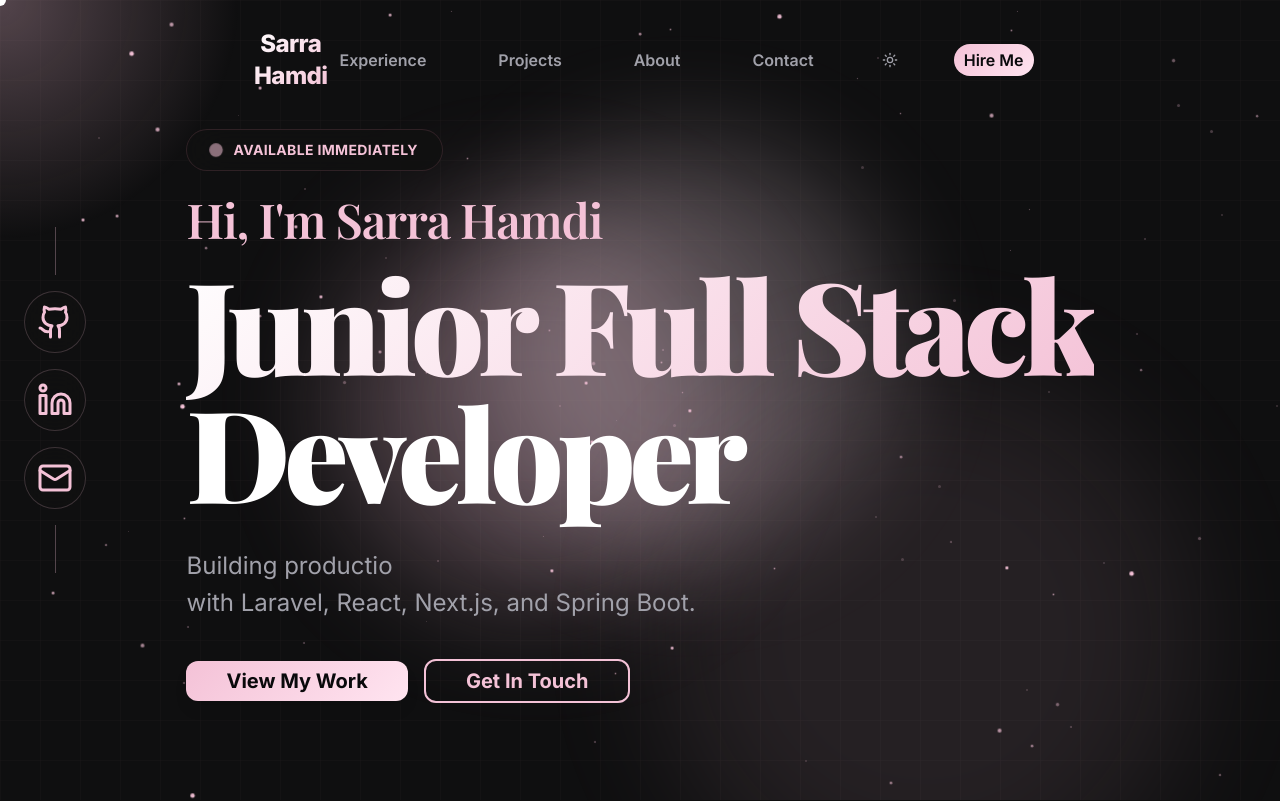
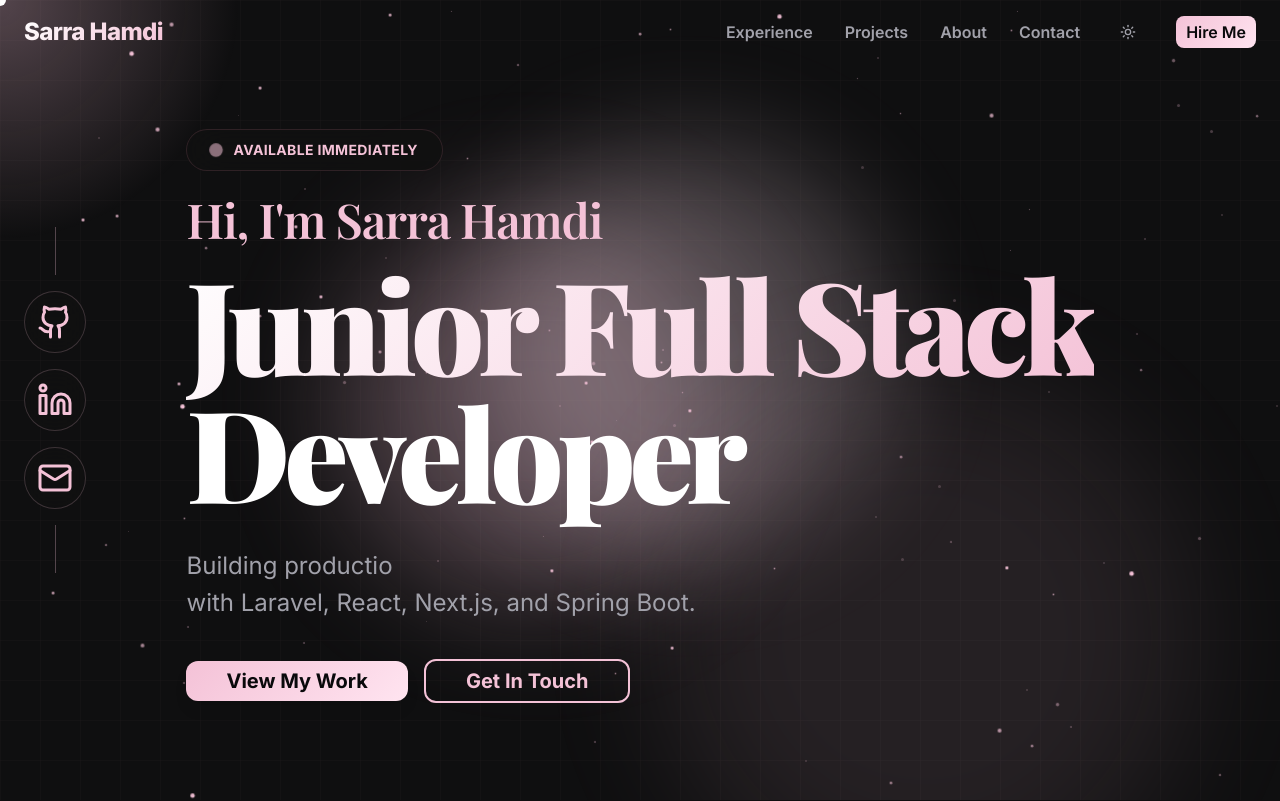
Before and after one commit to SarraHamdi11/portfolio, a Next.js app: page / in a window 1280 px wide. Shown: the top 801 px of the page. Built offline with nearby package versions, Linux system fonts and the light colour scheme; a web font is replaced by a local one.

Commit message:
Restore original navbar, fix cursor glow z-index to not cover content

```diff
--- a/src/components/CursorGlow.tsx
+++ b/src/components/CursorGlow.tsx
@@ -41,7 +41,7 @@ export default function CursorGlow() {
   }, []);
 
   return (
-    <div className="fixed inset-0 pointer-events-none z-40">
+    <div className="fixed inset-0 pointer-events-none z-5">
       {/* Custom White Circle Cursor */}
       <motion.div
         className="absolute rounded-full bg-white shadow-lg"
--- a/src/components/Navbar.tsx
+++ b/src/components/Navbar.tsx
@@ -24,11 +24,13 @@ export default function Navbar() {
   };
 
   return (
-    <nav className="fixed top-0 left-0 right-0 z-50 transition-all duration-300 pt-4">
-      <div className="mx-auto max-w-[820px]">
-        <div
-          className="flex items-center justify-between px-6 py-3 rounded-[50px]"
-        >
+    <nav
+      className={`fixed top-0 left-0 right-0 z-50 transition-all duration-300 ${
+        scrolled ? "nav-scrolled" : ""
+      }`}
+    >
+      <div className="max-w-7xl mx-auto px-6 py-4">
+        <div className="flex items-center justify-between">
           <button
             onClick={() => scrollTo("home")}
             className="text-2xl font-extrabold tracking-tight gradient-text"
@@ -36,7 +38,7 @@ export default function Navbar() {
             {portfolioData.name}
           </button>
 
-          <div className="hidden md:flex items-center gap-12">
+          <div className="hidden md:flex items-center gap-8">
             {[
               { id: "experience", label: "Experience" },
               { id: "portfolio", label: "Projects" },
@@ -46,18 +48,12 @@ export default function Navbar() {
               <button
                 key={item.id}
                 onClick={() => scrollTo(item.id)}
-                className="text-base font-semibold transition-colors px-3 py-1.5 rounded-[30px]"
+                className="text-base font-semibold transition-colors"
                 style={{
                   color: "var(--text-secondary)",
                 }}
-                onMouseEnter={(e) => {
-                  e.currentTarget.style.color = "var(--accent-primary)";
-                  e.currentTarget.style.backgroundColor = "rgba(180,130,140,0.12)";
-                }}
-                onMouseLeave={(e) => {
-                  e.currentTarget.style.color = "var(--text-secondary)";
-                  e.currentTarget.style.backgroundColor = "transparent";
-                }}
+                onMouseEnter={(e) => (e.currentTarget.style.color = "var(--accent-primary)")}
+                onMouseLeave={(e) => (e.currentTarget.style.color = "var(--text-secondary)")}
               >
                 {item.label}
               </button>
@@ -77,7 +73,7 @@ export default function Navbar() {
             </Button>
             <Button
               onClick={() => scrollTo("contact")}
-              className="gradient-bg hover:opacity-90 transition-opacity border-0 text-base font-semibold rounded-[30px]"
+              className="gradient-bg hover:opacity-90 transition-opacity border-0 text-base font-semibold"
               style={{
                 color: "var(--background)",
               }}
@@ -107,7 +103,7 @@ export default function Navbar() {
         </div>
 
         {isOpen && (
-          <div className="md:hidden mt-6 flex flex-col gap-4 pb-6 glass pt-4 rounded-[20px]">
+          <div className="md:hidden mt-6 flex flex-col gap-4 pb-6 glass pt-4">
             {[
               { id: "experience", label: "Experience" },
               { id: "portfolio", label: "Projects" },
@@ -129,7 +125,7 @@ export default function Navbar() {
             ))}
             <Button
               onClick={() => scrollTo("contact")}
-              className="w-full gradient-bg text-gray-900 hover:opacity-90 transition-opacity border-0 mt-2 font-semibold rounded-[30px]"
+              className="w-full gradient-bg text-gray-900 hover:opacity-90 transition-opacity border-0 mt-2 font-semibold"
             >
               Hire Me
             </Button>
```
